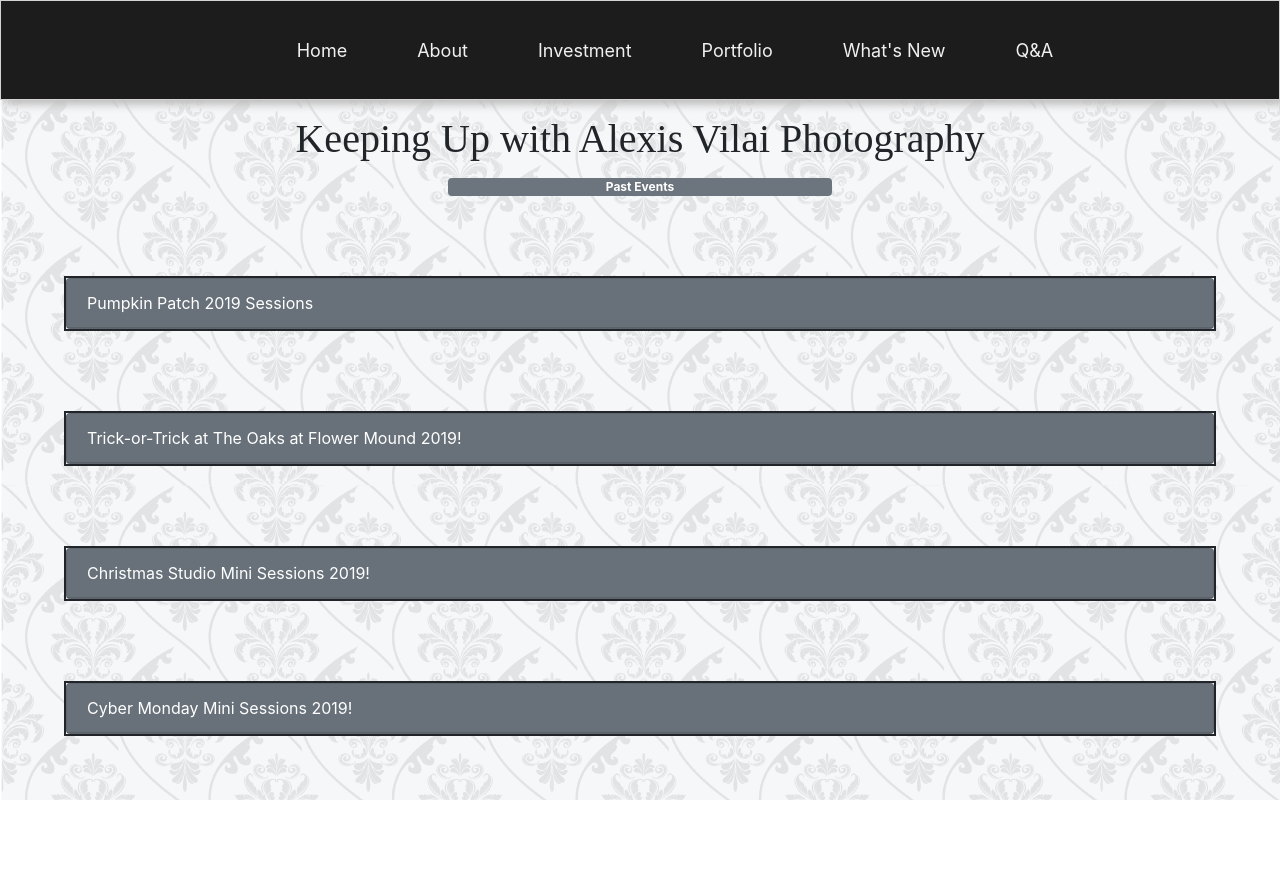
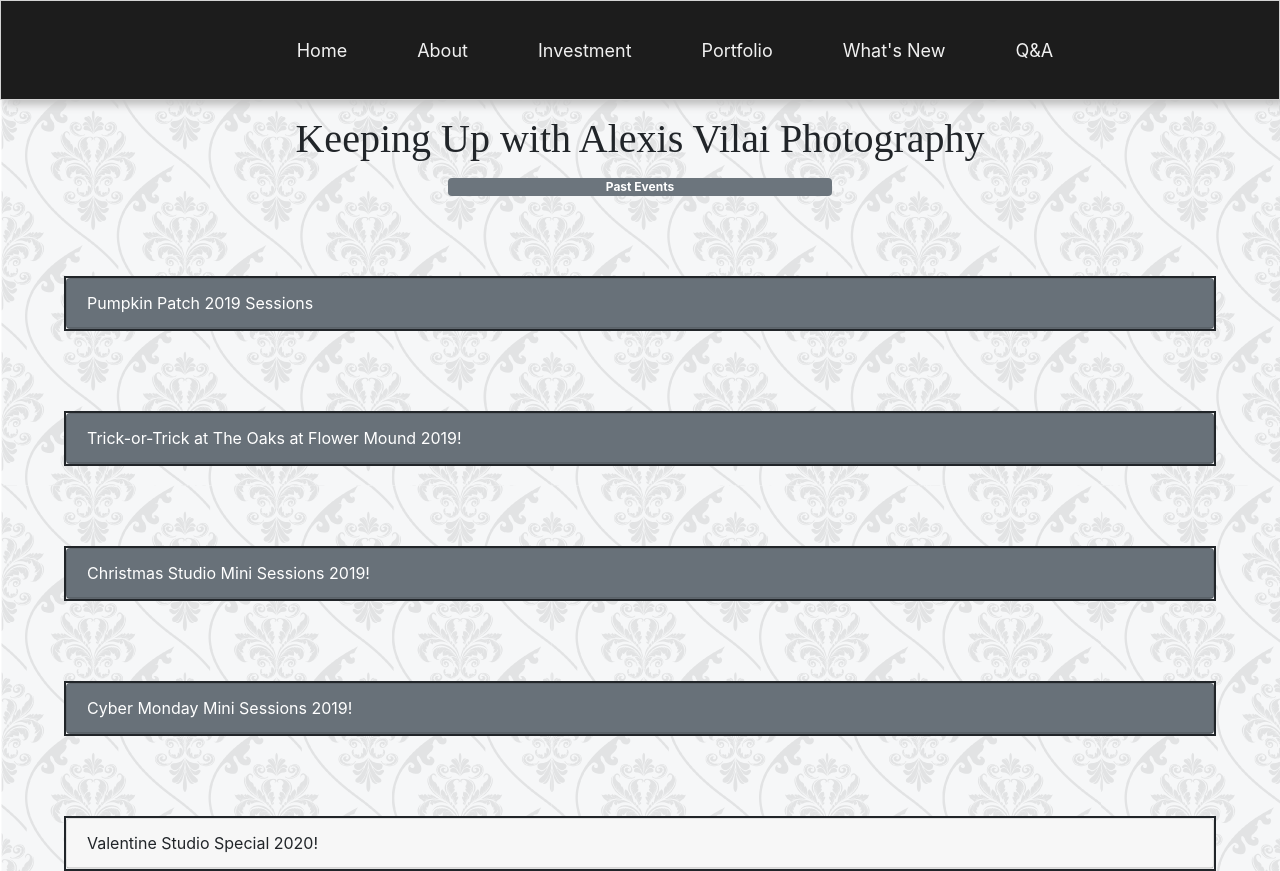
Before and after one commit to AlexisNathavong/Alexis-Vilai, a React (Create React App) app in the folder alexis-vilai-photography/: page /newspage in a window 1280 px wide. Before the commit the page ends 800 px from the top, so only its background shows below. Built offline with nearby package versions, Linux system fonts and the light colour scheme.

Commit message:
Update
I added the Valentines Studio Special into the What's New page.

```diff
--- a/alexis-vilai-photography/src/components/NewsPage.js
+++ b/alexis-vilai-photography/src/components/NewsPage.js
@@ -84,6 +84,27 @@
                         </Card>
                     </CardOne>
             </Accordion>
+
+            <Accordion>
+                    <CardOne>
+                        <Card text="black">
+                        <Accordion.Toggle as={Card.Header} eventKey="1">
+                            Valentine Studio Special 2020!
+                        </Accordion.Toggle>
+                        <Accordion.Collapse eventKey="1">
+                        <CardOneContext>
+                            <Card.Body>Valentines Day is coming up real fast! What better way to show your friends and families that you love them, by sending them pictures and cards! Book your session with me and let's start capturing some unforgettable candid moments!
+
+                            *Expires 02/09/20
+                                <img src="https://i.imgur.com/HlyR70X.jpg" alt="Valentines" />
+
+
+                            </Card.Body>
+                        </CardOneContext>
+                        </Accordion.Collapse>
+                        </Card>
+                    </CardOne>
+            </Accordion>
       </div>
     )
 }
```
